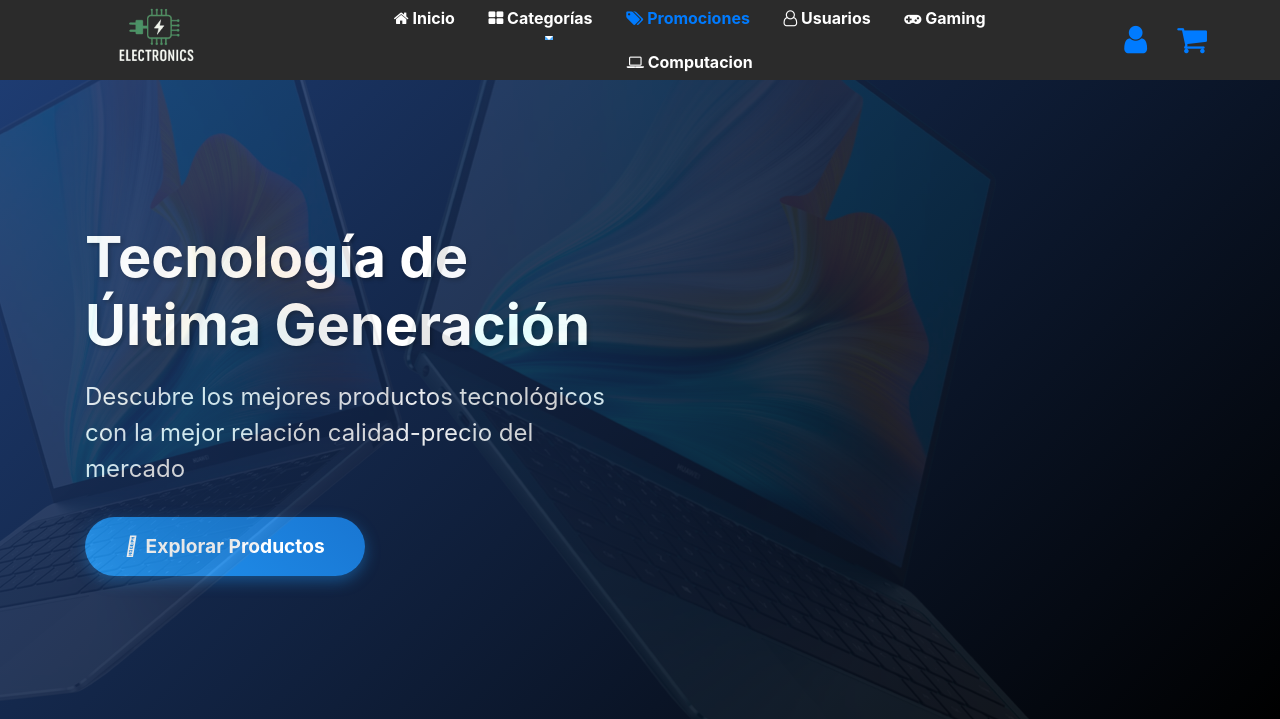
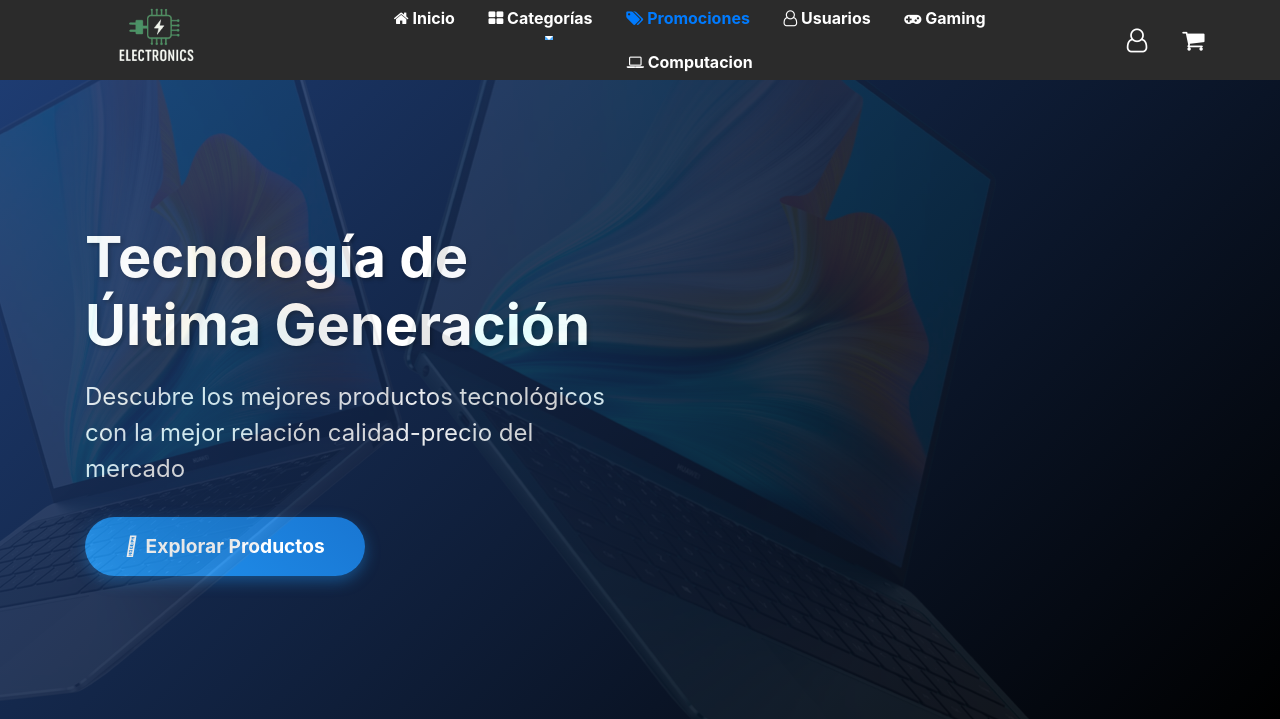
Before and after one commit to GMYA07/TiendaElectronica, a PHP site: page / in a window 1280 px wide. Shown: the top 719 px of the page. Run offline with PHP 8.4, Linux system fonts and the light colour scheme; some libraries are stand-ins or nearby versions.

Commit message:
Cambio de icono de menu

```diff
--- a/Assets/css/style.css
+++ b/Assets/css/style.css
@@ -74,8 +74,8 @@
         }
 
         .contenedorBotonesAcciones i {
-            font-size: 4vh;
-            color: #007BFF;
+            font-size: 3vh;
+            color: white;
             min-font-size: 18px;
         }
 
--- a/views/cabecera/cabecera.php
+++ b/views/cabecera/cabecera.php
@@ -43,7 +43,7 @@
                 </ul>
             </div>
             <div class="container contenedorBotonesAcciones">
-                <a href="./index.php?ruta=./views/inicioSesion/inicioSesion" class="botonAccion"><i class="fa fa-user" aria-hidden="true"></i></a>
+                <a href="./index.php?ruta=./views/inicioSesion/inicioSesion" class="botonAccion"><i class="fa fa-user-o" aria-hidden="true"></i></a>
                 <a href="#" class="botonAccion"><i class="fa fa-shopping-cart" aria-hidden="true"></i></a>
             </div>
         </div>
```
